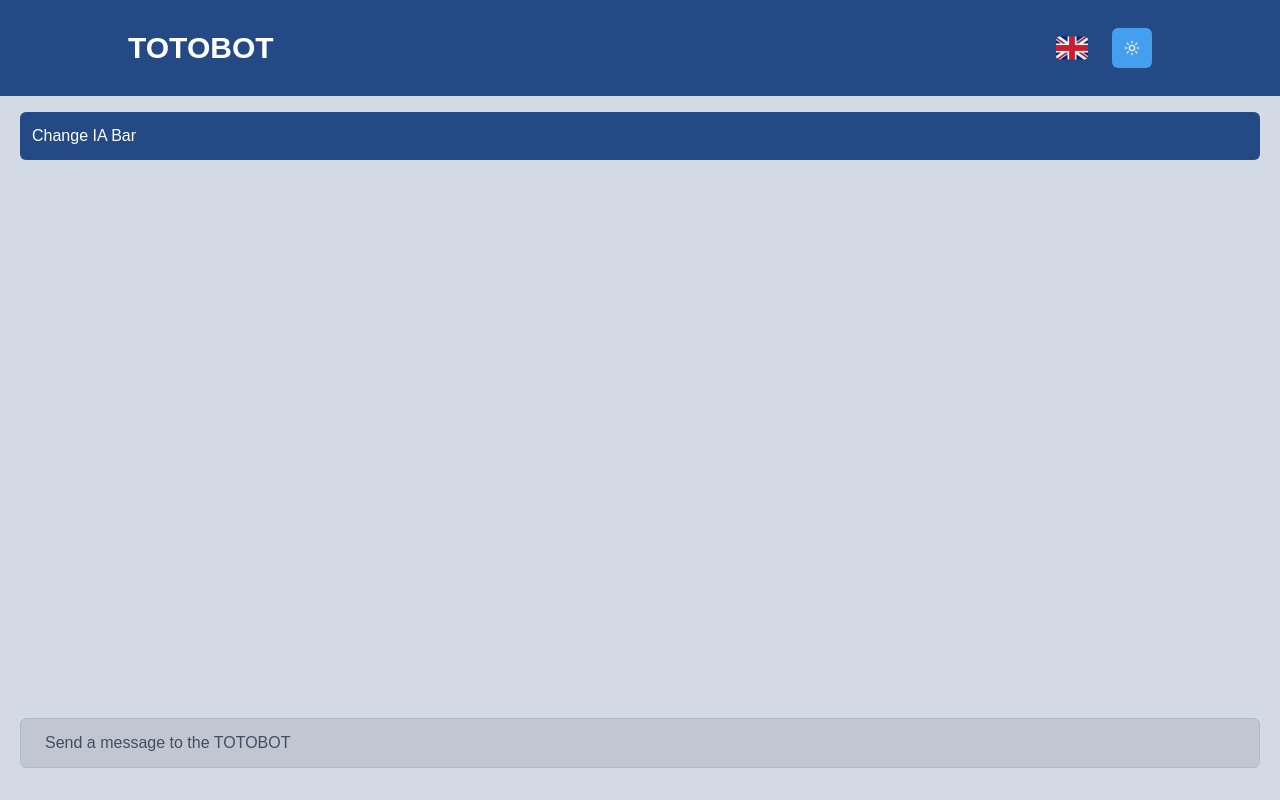
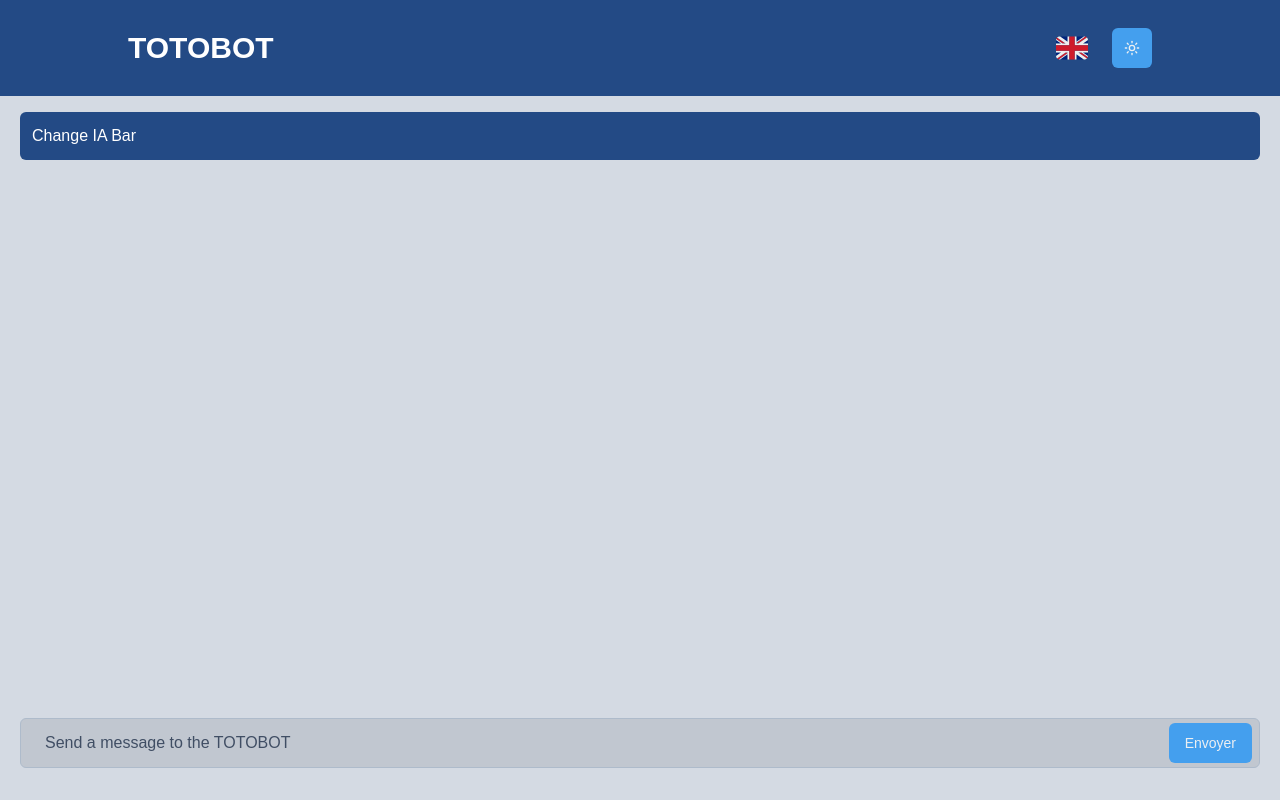
Before and after one commit to DarchevilleThomas/TotoBOT, a Next.js app: page / in a window 1280 px wide. Built offline with nearby package versions, Linux system fonts and the light colour scheme.

Commit message:
:sparkles: Adding send bouton on input

```diff
--- a/app/page.tsx
+++ b/app/page.tsx
@@ -6,12 +6,19 @@ import { MessageBox } from "@/components/messages/MessageBox";
 import { useAppDispatch } from "@/lib/hooks";
 import { addMessage } from "@/lib/features/appSlice";
 import { ChangeIABar } from "@/components/ia/ChangeIABar";
+import { Button } from "@/components/ui/button";
 
 export default function Home() {
 
     const { t } = useTranslation();
 
     const dispatch = useAppDispatch();
+
+    const handleSubmit = (value: string) => {
+        if (value) {
+            dispatch(addMessage(value));
+        }
+    }
 
     const handleInput = (e: React.KeyboardEvent<HTMLInputElement>) => {
         if (e.key === "Enter" && e.currentTarget.value) {
@@ -24,11 +31,23 @@ export default function Home() {
         <div className="flex-1 bg-background flex flex-col justify-end px-5 pb-8 max-h-[calc(100vh-6rem)]">
             <ChangeIABar className={"mt-4"} />
             <MessageBox className={"pb-12 flex-1"} />
-            <Input
-                placeholder={t("Send a message to the TOTOBOT")}
-                className={"p-6 bg-foreground/10"}
-                onKeyDown={handleInput}
-            />
+            <div className="relative">
+                <Input
+                    placeholder={t("Send a message to the TOTOBOT")}
+                    className={"p-6 bg-foreground/10 pr-24"}
+                    onKeyDown={handleInput}
+                />
+                <Button
+                    className="absolute right-2 top-1/2 transform -translate-y-1/2"
+                    onClick={() => {
+                        const input = document.querySelector('input') as HTMLInputElement;
+                        handleSubmit(input.value);
+                        input.value = "";
+                    }}
+                >
+                    Envoyer
+                </Button>
+            </div>
         </div>
     );
 }
```
